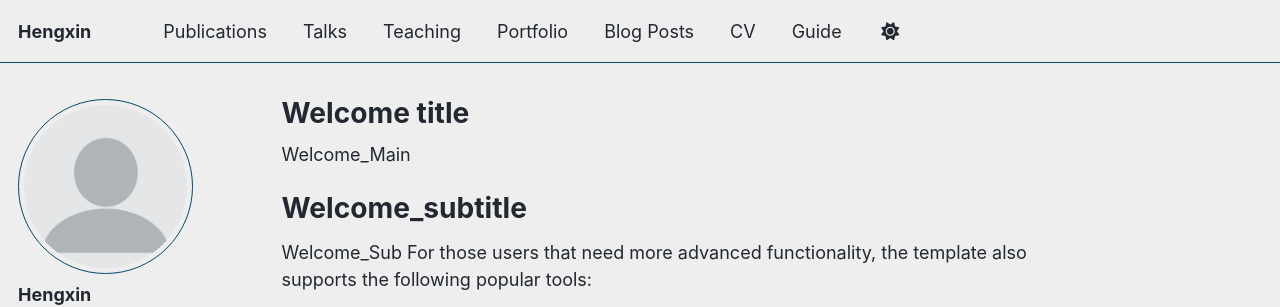
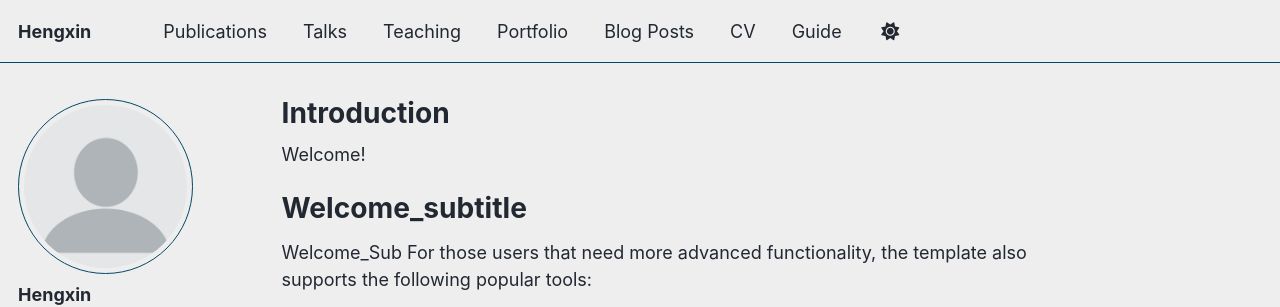
Before and after one commit to Leopard-HX/Leopard-HX.github.io, a Jekyll site: the page built from _pages/about.md, in a window 1280 px wide and 900 px high. Shown: the top 307 px of the window. Built offline with Jekyll 4.4.1, drawn with Linux system fonts in a browser that asks for light colours; some web fonts are replaced; a script that is not in the unit is left out.

Commit message:
Update about.md

```diff
--- a/_pages/about.md
+++ b/_pages/about.md
@@ -1,13 +1,13 @@
 ---
 permalink: /
-title: "Welcome title"
+title: "Introduction"
 author_profile: true
 redirect_from:
   - /about/
   - /about.html
 ---
 
-Welcome_Main
+Welcome!
 
 Welcome_subtitle
 ======
```
